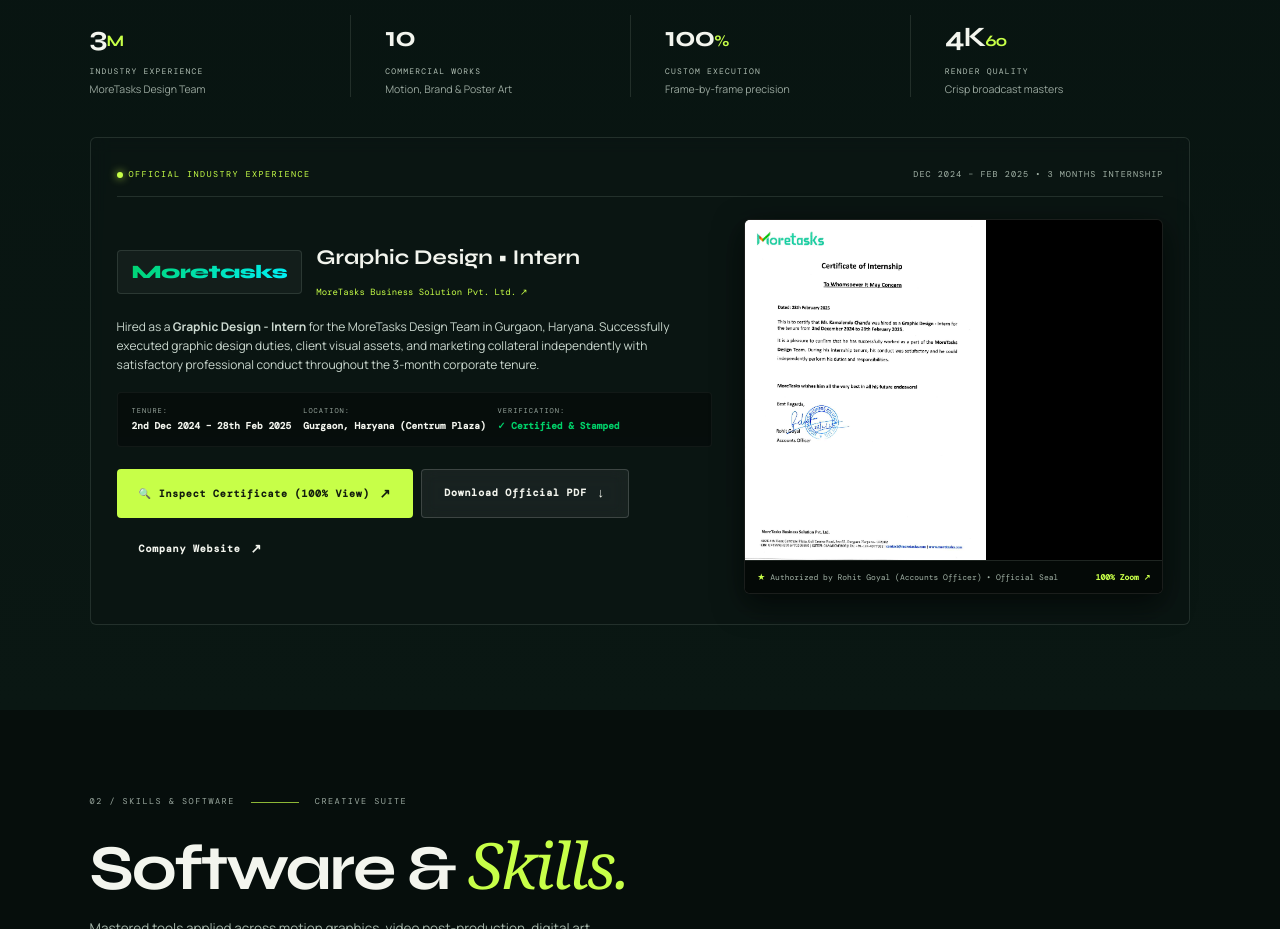
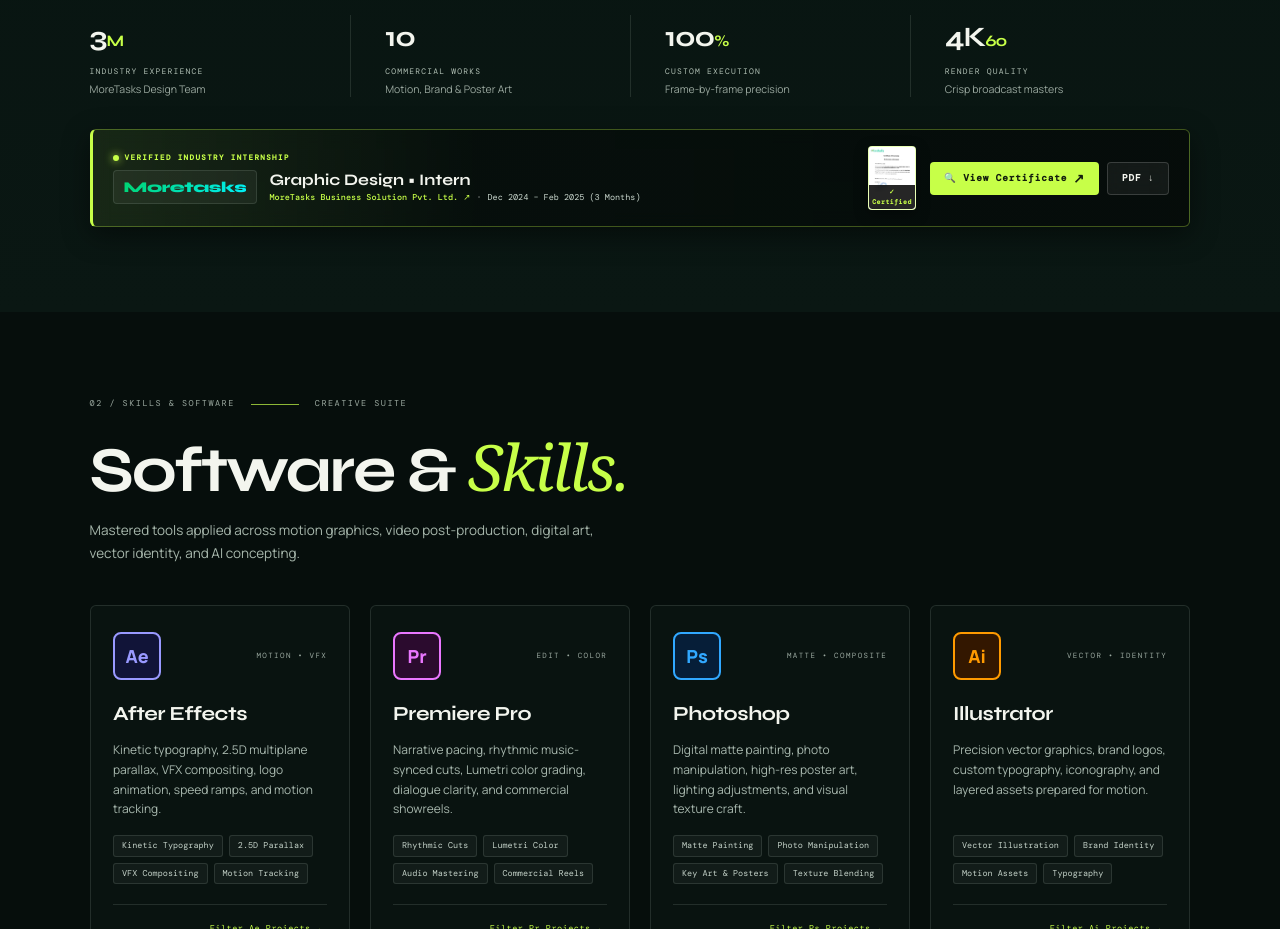
Before and after one commit to KamalenduChanda/Kamalendu-Portfolio, a plain HTML site: page index.html in a window 1280 px wide. Shown: the part 1300-2229 px from the top of the page. Drawn offline with nearby package versions, Linux system fonts and the light colour scheme; animation ran at ten frames a second; a web font is replaced by a local one.

Commit message:
Streamline MoreTasks internship into compact, high-impact credential banner

```diff
--- a/index.html
+++ b/index.html
@@ -12,7 +12,7 @@
   <link rel="preconnect" href="https://fonts.gstatic.com" crossorigin>
   <link href="https://fonts.googleapis.com/css2?family=DM+Mono:ital,wght@0,400;0,500;1,400&family=Manrope:wght@300;400;500;600;700;800&family=Syne:wght@600;700;800&display=swap" rel="stylesheet">
 
-  <link rel="stylesheet" href="styles.css?v=3.5">
+  <link rel="stylesheet" href="styles.css?v=3.6">
 </head>
 <body>
   <!-- Ambient Grain Overlay -->
@@ -217,77 +217,43 @@
         </div>
       </div>
 
-      <!-- Professional Experience & Internship Credential Card -->
-      <div class="experience-card" id="experience">
-        <div class="exp-badge-row">
-          <span class="exp-badge"><span class="badge-dot"></span> OFFICIAL INDUSTRY EXPERIENCE</span>
-          <span class="exp-period">DEC 2024 &ndash; FEB 2025 &bull; 3 MONTHS INTERNSHIP</span>
+      <!-- Compact Yet Noticeable Industry Experience Banner -->
+      <div class="exp-banner" id="experience">
+        <div class="exp-banner-left">
+          <div class="exp-banner-badge">
+            <span class="live-dot"></span>
+            <span>VERIFIED INDUSTRY INTERNSHIP</span>
           </div>
-
-        <div class="exp-content-grid">
-          <div class="exp-info">
-            <div class="exp-company-row">
-              <div class="exp-logo-wrap">
-                <span class="exp-company-logo">Moretasks</span>
+          <div class="exp-banner-main">
+            <div class="exp-brand-tag">
+              <span class="exp-brand-text">Moretasks</span>
             </div>
-              <div>
-                <h3 class="exp-role">Graphic Design &bull; Intern</h3>
-                <a href="https://www.moretasks.com/" target="_blank" rel="noopener noreferrer" class="exp-company-link">
-                  MoreTasks Business Solution Pvt. Ltd. <span>↗</span>
-                </a>
+            <div class="exp-banner-title-group">
+              <h4 class="exp-banner-title">Graphic Design &bull; Intern</h4>
+              <p class="exp-banner-sub">
+                <a href="https://www.moretasks.com/" target="_blank" rel="noopener noreferrer" class="exp-sub-link">MoreTasks Business Solution Pvt. Ltd. ↗</a>
+                <span class="exp-dot">&bull;</span>
+                <span class="exp-dates">Dec 2024 &ndash; Feb 2025 (3 Months)</span>
+              </p>
+            </div>
           </div>
         </div>
 
-            <p class="exp-desc">
-              Hired as a <strong>Graphic Design - Intern</strong> for the MoreTasks Design Team in Gurgaon, Haryana. Successfully executed graphic design duties, client visual assets, and marketing collateral independently with satisfactory professional conduct throughout the 3-month corporate tenure.
-            </p>
-
-            <div class="exp-highlights">
-              <div class="exp-chip">
-                <span class="chip-kicker">TENURE:</span>
-                <strong>2nd Dec 2024 &ndash; 28th Feb 2025</strong>
-              </div>
-              <div class="exp-chip">
-                <span class="chip-kicker">LOCATION:</span>
-                <strong>Gurgaon, Haryana (Centrum Plaza)</strong>
-              </div>
-              <div class="exp-chip">
-                <span class="chip-kicker">VERIFICATION:</span>
-                <span class="cert-status-badge">✓ Certified &amp; Stamped</span>
-              </div>
+        <div class="exp-banner-right">
+          <!-- Compact Certificate Mini-Trigger -->
+          <div class="exp-cert-mini" id="certPreviewTrigger" role="button" tabindex="0" title="Click to view official certificate in 100% zoom viewer">
+            <img src="assets/moretasks-certificate.jpg" alt="MoreTasks Internship Certificate" class="cert-mini-img">
+            <div class="cert-mini-badge">✓ Certified</div>
           </div>
 
-            <div class="exp-actions">
-              <button type="button" class="button button-lime" id="viewCertificateBtn">
-                <span>🔍 Inspect Certificate (100% View)</span>
+          <div class="exp-banner-actions">
+            <button type="button" class="button button-lime button-sm" id="viewCertificateBtn" title="Inspect official signed & stamped certificate">
+              <span>🔍 View Certificate</span>
               <span class="btn-icon">↗</span>
             </button>
-              <a href="assets/moretasks-internship-certificate.pdf" target="_blank" class="button button-glass" download="Kamalendu-Chanda-MoreTasks-Certificate.pdf">
-                <span>Download Official PDF</span>
-                <span class="btn-icon">↓</span>
+            <a href="assets/moretasks-internship-certificate.pdf" target="_blank" class="button button-glass button-sm" download="Kamalendu-Chanda-MoreTasks-Certificate.pdf" title="Download official PDF">
+              <span>PDF ↓</span>
             </a>
-              <a href="https://www.moretasks.com/" target="_blank" rel="noopener noreferrer" class="button button-outline">
-                <span>Company Website</span>
-                <span class="btn-icon">↗</span>
-              </a>
-            </div>
-          </div>
-
-          <!-- Certificate Interactive Visual Preview -->
-          <div class="exp-cert-preview" id="certPreviewTrigger" role="button" tabindex="0" title="Click to view full-resolution certificate in 100% zoom viewer">
-            <div class="cert-img-container">
-              <img src="assets/moretasks-certificate.jpg" alt="Kamalendu Chanda - MoreTasks Internship Certificate" class="cert-thumb-img" loading="lazy">
-              <div class="cert-hover-overlay">
-                <span class="cert-zoom-pill">🔍 Tap for 100% Full View &amp; Zoom</span>
-              </div>
-            </div>
-            <div class="cert-caption">
-              <div class="cert-seal-note">
-                <span class="cert-seal-icon">★</span>
-                <span>Authorized by Rohit Goyal (Accounts Officer) &bull; Official Seal</span>
-              </div>
-              <span class="cert-tap-hint">100% Zoom ↗</span>
-            </div>
           </div>
         </div>
       </div>
@@ -1070,6 +1036,6 @@
     </div>
   </div>
 
-  <script src="script.js?v=3.5"></script>
+  <script src="script.js?v=3.6"></script>
 </body>
 </html>
--- a/styles.css
+++ b/styles.css
@@ -763,266 +763,205 @@ h2 em {
 }
 
 /* =========================================================================
-   EXPERIENCE & INTERNSHIP SECTION (MoreTasks Business Solution)
+   COMPACT & NOTICEABLE EXPERIENCE BANNER (MoreTasks Business Solution)
    ========================================================================= */
-.experience-card {
-  margin-top: 40px;
-  background: var(--panel-glass);
-  border: 1px solid var(--line);
+.exp-banner {
+  margin-top: 32px;
+  background: linear-gradient(90deg, rgba(199, 255, 72, 0.08) 0%, rgba(6, 14, 11, 0.88) 35%, rgba(6, 12, 10, 0.95) 100%);
+  border: 1px solid rgba(199, 255, 72, 0.3);
+  border-left: 3px solid var(--lime);
   border-radius: 6px;
-  padding: 30px 26px;
+  padding: 16px 20px;
   backdrop-filter: blur(8px);
-  position: relative;
-  transition: border-color 0.25s, box-shadow 0.25s;
-}
-
-.experience-card:hover {
-  border-color: rgba(199, 255, 72, 0.4);
-  box-shadow: 0 12px 36px rgba(0, 0, 0, 0.5);
-}
-
-.exp-badge-row {
   display: flex;
   align-items: center;
   justify-content: space-between;
-  margin-bottom: 22px;
-  padding-bottom: 14px;
-  border-bottom: 1px solid var(--line);
-  flex-wrap: wrap;
-  gap: 10px;
-}
-
-.exp-badge {
-  font-family: var(--font-mono);
-  font-size: 8.5px;
+  gap: 20px;
+  box-shadow: 0 8px 28px rgba(0, 0, 0, 0.45);
+  transition: all 0.25s ease;
+}
+
+.exp-banner:hover {
+  border-color: rgba(199, 255, 72, 0.55);
+  box-shadow: 0 10px 32px rgba(199, 255, 72, 0.12);
+  transform: translateY(-1px);
+}
+
+.exp-banner-left {
+  display: flex;
+  flex-direction: column;
+  gap: 6px;
+  min-width: 0;
+}
+
+.exp-banner-badge {
+  display: inline-flex;
+  align-items: center;
+  gap: 6px;
+  font-family: var(--font-mono);
+  font-size: 7.5px;
   letter-spacing: 1.4px;
   color: var(--lime);
-  display: inline-flex;
-  align-items: center;
-  gap: 6px;
-}
-
-.badge-dot {
+  font-weight: 600;
+}
+
+.exp-banner-badge .live-dot {
   width: 6px;
   height: 6px;
+  background: var(--lime);
   border-radius: 50%;
-  background: var(--lime);
   box-shadow: 0 0 8px var(--lime);
 }
 
-.exp-period {
-  font-family: var(--font-mono);
-  font-size: 8.5px;
-  letter-spacing: 1px;
-  color: #a4b4a8;
-}
-
-.exp-content-grid {
-  display: grid;
-  grid-template-columns: 1.35fr 0.95fr;
-  gap: 32px;
-  align-items: center;
-}
-
-.exp-company-row {
-  display: flex;
-  align-items: center;
-  gap: 14px;
-  margin-bottom: 14px;
-}
-
-.exp-logo-wrap {
-  background: rgba(255, 255, 255, 0.04);
+.exp-banner-main {
+  display: flex;
+  align-items: center;
+  gap: 12px;
+  flex-wrap: wrap;
+}
+
+.exp-brand-tag {
+  background: rgba(255, 255, 255, 0.05);
   border: 1px solid var(--line);
-  padding: 6px 14px;
+  padding: 4px 10px;
   border-radius: 4px;
-}
-
-.exp-company-logo {
+  display: inline-flex;
+  align-items: center;
+}
+
+.exp-brand-text {
   font-family: var(--font-display);
   font-weight: 800;
-  font-size: 19px;
+  font-size: 15px;
   background: linear-gradient(135deg, #00d26a 0%, #00f2fe 100%);
   -webkit-background-clip: text;
   -webkit-text-fill-color: transparent;
-  display: inline-block;
-  letter-spacing: -0.5px;
-}
-
-.exp-role {
-  font-family: var(--font-display);
-  font-size: 21px;
-  font-weight: 700;
-  margin: 0 0 3px;
-  color: var(--white);
-}
-
-.exp-company-link {
-  font-family: var(--font-mono);
-  font-size: 9px;
-  color: var(--lime);
-  text-decoration: none;
-  display: inline-flex;
-  align-items: center;
-  gap: 4px;
-}
-
-.exp-company-link:hover {
-  text-decoration: underline;
-}
-
-.exp-desc {
-  font-size: 12px;
-  line-height: 1.6;
-  color: #cbd8cf;
-  margin-bottom: 18px;
-}
-
-.exp-highlights {
-  display: flex;
-  flex-wrap: wrap;
-  gap: 12px;
-  margin-bottom: 22px;
-  padding: 12px 14px;
-  background: rgba(0, 0, 0, 0.35);
-  border: 1px solid rgba(255, 255, 255, 0.05);
-  border-radius: 4px;
-}
-
-.exp-chip {
+  letter-spacing: -0.4px;
+}
+
+.exp-banner-title-group {
   display: flex;
   flex-direction: column;
   gap: 2px;
 }
 
-.chip-kicker {
-  font-family: var(--font-mono);
-  font-size: 7px;
-  letter-spacing: 1px;
-  color: var(--muted);
-}
-
-.exp-chip strong {
-  font-family: var(--font-mono);
-  font-size: 9.5px;
+.exp-banner-title {
+  font-family: var(--font-display);
+  font-size: 16px;
+  font-weight: 700;
   color: var(--white);
-}
-
-.cert-status-badge {
-  font-family: var(--font-mono);
-  font-size: 9.5px;
+  margin: 0;
+  line-height: 1.2;
+}
+
+.exp-banner-sub {
+  margin: 0;
+  font-family: var(--font-mono);
+  font-size: 8.5px;
+  color: #a4b4a8;
+  display: flex;
+  align-items: center;
+  gap: 6px;
+  flex-wrap: wrap;
+}
+
+.exp-sub-link {
+  color: var(--lime);
+  text-decoration: none;
+  font-weight: 500;
+  transition: color 0.2s;
+}
+
+.exp-sub-link:hover {
+  text-decoration: underline;
+  color: #e4ff88;
+}
+
+.exp-dot {
+  color: rgba(255, 255, 255, 0.25);
+}
+
+.exp-dates {
+  color: #cbd8cf;
+}
+
+.exp-banner-right {
+  display: flex;
+  align-items: center;
+  gap: 14px;
+  flex-shrink: 0;
+}
+
+/* Compact Certificate Mini-Trigger */
+.exp-cert-mini {
+  position: relative;
+  width: 48px;
+  height: 64px;
+  border-radius: 4px;
+  overflow: hidden;
+  border: 1px solid rgba(199, 255, 72, 0.4);
+  background: #fff;
+  cursor: pointer;
+  transition: all 0.25s ease;
+  box-shadow: 0 4px 14px rgba(0, 0, 0, 0.4);
+  flex-shrink: 0;
+}
+
+.exp-cert-mini:hover {
+  transform: scale(1.08) translateY(-2px);
+  border-color: var(--lime);
+  box-shadow: 0 6px 20px rgba(199, 255, 72, 0.35);
+}
+
+.cert-mini-img {
+  width: 100%;
+  height: 100%;
+  object-fit: cover;
+  object-position: top center;
+  display: block;
+}
+
+.cert-mini-badge {
+  position: absolute;
+  bottom: 0;
+  inset-inline: 0;
+  background: rgba(0, 0, 0, 0.85);
+  color: var(--lime);
+  font-family: var(--font-mono);
+  font-size: 6.5px;
   font-weight: 700;
-  color: #00d26a;
-}
-
-.exp-actions {
-  display: flex;
-  flex-wrap: wrap;
+  text-align: center;
+  padding: 2px 0;
+  letter-spacing: 0.5px;
+  backdrop-filter: blur(2px);
+}
+
+.exp-banner-actions {
+  display: flex;
+  align-items: center;
   gap: 8px;
 }
 
-/* Certificate Interactive Preview Card */
-.exp-cert-preview {
-  background: #000;
-  border: 1px solid var(--line);
-  border-radius: 6px;
-  overflow: hidden;
-  cursor: pointer;
-  transition: transform 0.25s, border-color 0.25s, box-shadow 0.25s;
-  box-shadow: 0 10px 30px rgba(0, 0, 0, 0.6);
-}
-
-.exp-cert-preview:hover {
-  transform: translateY(-4px);
-  border-color: var(--lime);
-  box-shadow: 0 16px 40px rgba(199, 255, 72, 0.15);
-}
-
-.cert-img-container {
-  position: relative;
-  background: #fff;
-  aspect-ratio: 1654 / 2338;
-  max-height: 340px;
-  overflow: hidden;
-  display: flex;
-  align-items: flex-start;
-  justify-content: center;
-}
-
-.cert-thumb-img {
-  width: 100%;
-  height: auto;
-  display: block;
-  transition: transform 0.3s ease;
-}
-
-.exp-cert-preview:hover .cert-thumb-img {
-  transform: scale(1.02);
-}
-
-.cert-hover-overlay {
-  position: absolute;
-  inset: 0;
-  background: rgba(6, 12, 10, 0.6);
-  display: flex;
-  align-items: center;
-  justify-content: center;
-  opacity: 0;
-  transition: opacity 0.2s ease;
-  backdrop-filter: blur(2px);
-}
-
-.exp-cert-preview:hover .cert-hover-overlay,
-.exp-cert-preview:focus-visible .cert-hover-overlay {
-  opacity: 1;
-}
-
-.cert-zoom-pill {
-  background: var(--lime);
-  color: #050a08;
-  font-family: var(--font-mono);
-  font-size: 9.5px;
-  font-weight: 700;
-  padding: 7px 12px;
-  border-radius: 20px;
-  box-shadow: 0 4px 16px rgba(0, 0, 0, 0.5);
-}
-
-.cert-caption {
-  display: flex;
-  align-items: center;
-  justify-content: space-between;
-  padding: 9px 12px;
-  background: #040907;
-  border-top: 1px solid var(--line);
-  font-family: var(--font-mono);
-  font-size: 8px;
-  color: #a4b4a8;
-}
-
-.cert-seal-note {
-  display: flex;
-  align-items: center;
-  gap: 5px;
-}
-
-.cert-seal-icon {
-  color: var(--lime);
-  font-size: 9px;
-}
-
-.cert-tap-hint {
-  color: var(--lime);
-  font-weight: 600;
-}
-
-@media (max-width: 900px) {
-  .exp-content-grid {
-    grid-template-columns: 1fr;
-    gap: 20px;
-  }
-  .cert-img-container {
-    max-height: 260px;
+.button-sm {
+  padding: 8px 14px !important;
+  font-size: 9.5px !important;
+  gap: 6px !important;
+  border-radius: 4px !important;
+}
+
+@media (max-width: 820px) {
+  .exp-banner {
+    flex-direction: column;
+    align-items: flex-start;
+    padding: 14px 16px;
+    gap: 14px;
+  }
+  .exp-banner-right {
+    width: 100%;
+    justify-content: space-between;
+  }
+  .exp-banner-actions {
+    flex-wrap: wrap;
   }
 }
 
```
Lines whose indentation alone changed are shown as unchanged.
